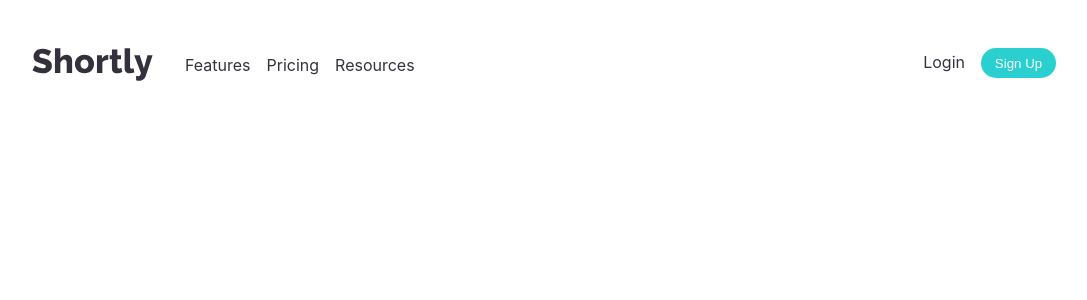
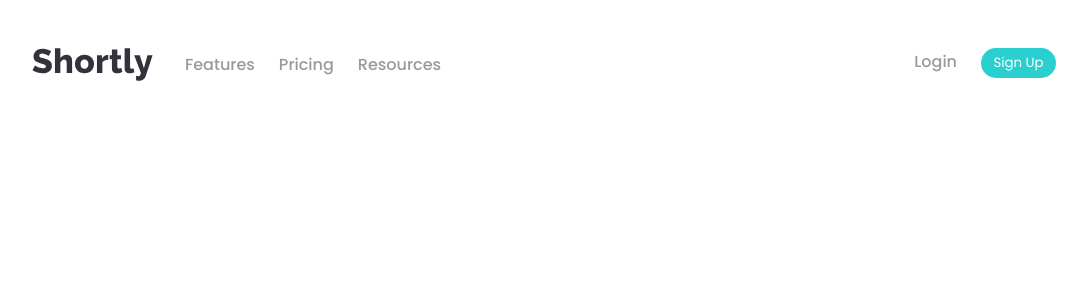
Before and after one commit to chalobonDen/URL-shortening-API-landing-page-challenge-hub, a React (Create React App) app: page / in a window 1280 px wide. Shown: the top 300 px of the page, without its empty margins (96-1183 px from the left). Built offline with nearby package versions, Linux system fonts and the light colour scheme.

Commit message:
add font family

```diff
--- a/src/App.css
+++ b/src/App.css
@@ -1,5 +1,7 @@
+@import url('https://fonts.googleapis.com/css2?family=Poppins:wght@100;200;300;400;500;600;700&display=swap');
 * {
   padding: 0;
   margin: 0;
   box-sizing: border-box;
+  font-family: 'Poppins', sans-serif;
 }
--- a/src/components/Header/Header.css
+++ b/src/components/Header/Header.css
@@ -15,7 +15,11 @@
 }
 .menu a {
   text-decoration: none;
-  margin-right: 1rem;
+  margin-right: 1.5rem;
+  color: #9998a0;
+  font-weight: 500;
+}
+.menu a:hover {
   color: hsl(255, 11%, 22%);
 }
 .menu button {
```
